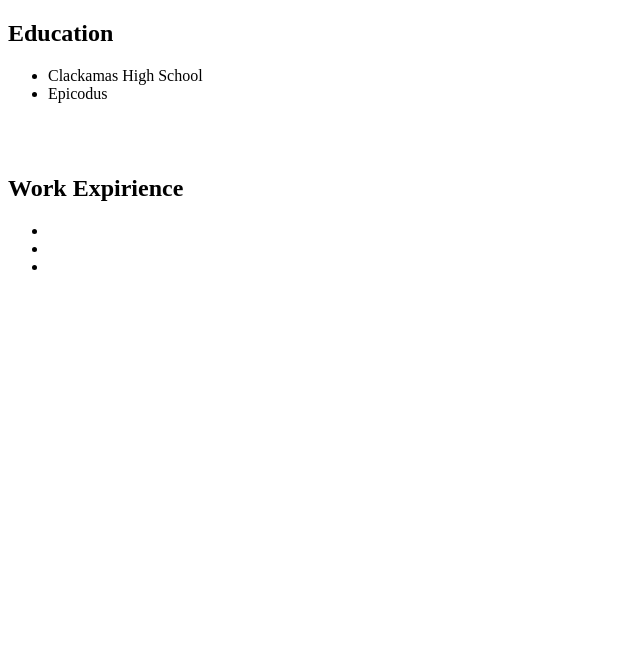
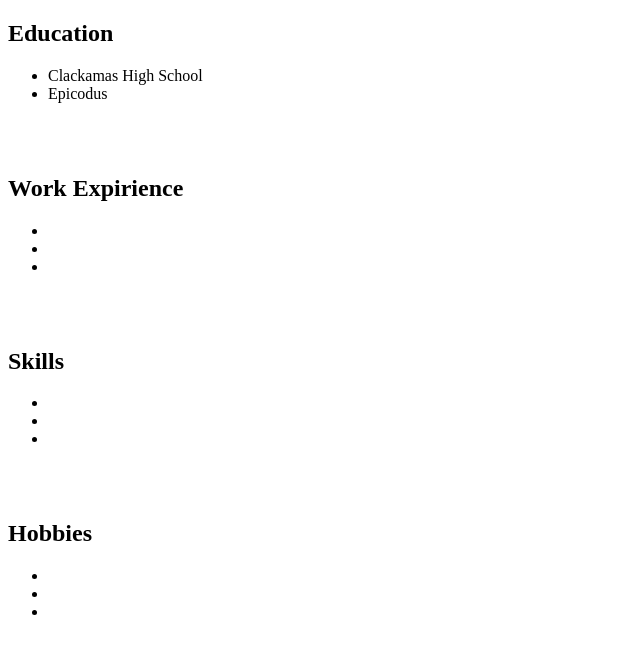
Before and after one commit to mashaivy/Portfolio-Landing-Page, a plain HTML site: page resume.html in a window 1280 px wide. Shown: the whole page, without its empty margins (0-640 px from the left). Drawn offline with Linux system fonts and the light colour scheme.

Commit message:
add a Skills and Hobbies section

```diff
--- a/resume.html
+++ b/resume.html
@@ -2,7 +2,7 @@
   <html lang="en" dir="ltr">
     <head>
       <meta charset="utf-8">
-      <title></title>
+      <title>Masha's Resume</title>
     </head>
     <body>
       <h2> Education </h2>
@@ -20,6 +20,24 @@
     <li> </li>
   </ul>
 
+<br>
+<br>
+  <h2> Skills </h2>
+  <ul>
+   <li> </li>
+   <li> </li>
+   <li> </li>
+  </ul>
+
+<br>
+<br>
+
+  <h2> Hobbies </h2>
+ <ul>
+   <li> </li>
+   <li> </li>
+   <li> </li>
+ </ul>
 
 
 
```
